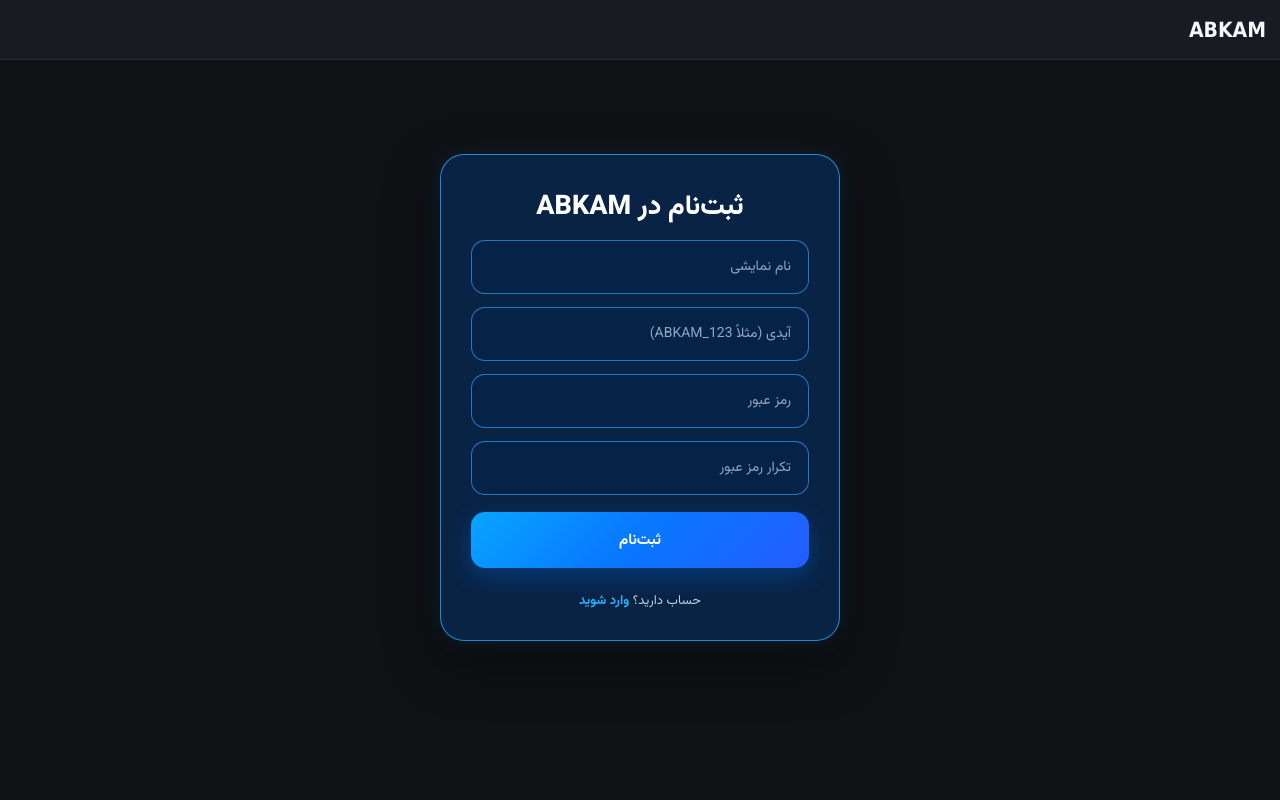
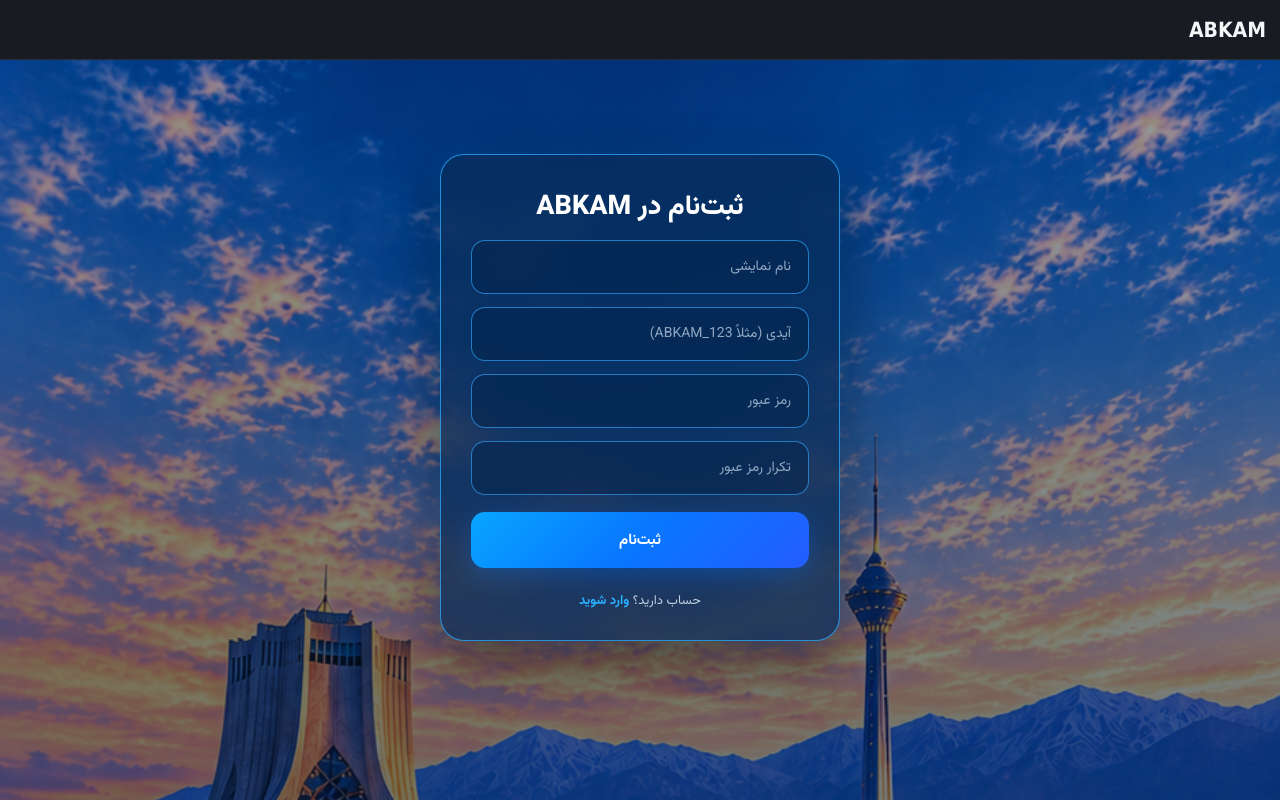
Before and after one commit to ABKAMudjdjsiw88/abkam-site, a Flask app: page /register in a window 1280 px wide. Run offline with Flask 3, Linux system fonts and the light colour scheme.

Commit message:
Force auth background

```diff
--- a/static/css/style.css
+++ b/static/css/style.css
@@ -892,3 +892,30 @@ body.auth-page .auth-card{
     margin-top:20px;
     margin-bottom:20px;
 }
+
+/* FORCE ABKAM AUTH BACKGROUND */
+body.auth-page::before{
+    content:"";
+    position:fixed;
+    inset:0;
+    z-index:0;
+
+    background-image:
+        linear-gradient(
+            rgba(3,18,40,.40),
+            rgba(3,18,40,.55)
+        ),
+        url("/static/images/abkam-bg.png");
+
+    background-size:cover;
+    background-position:center;
+    background-repeat:no-repeat;
+
+    pointer-events:none;
+}
+
+body.auth-page .topbar,
+body.auth-page .container{
+    position:relative;
+    z-index:1;
+}
```
